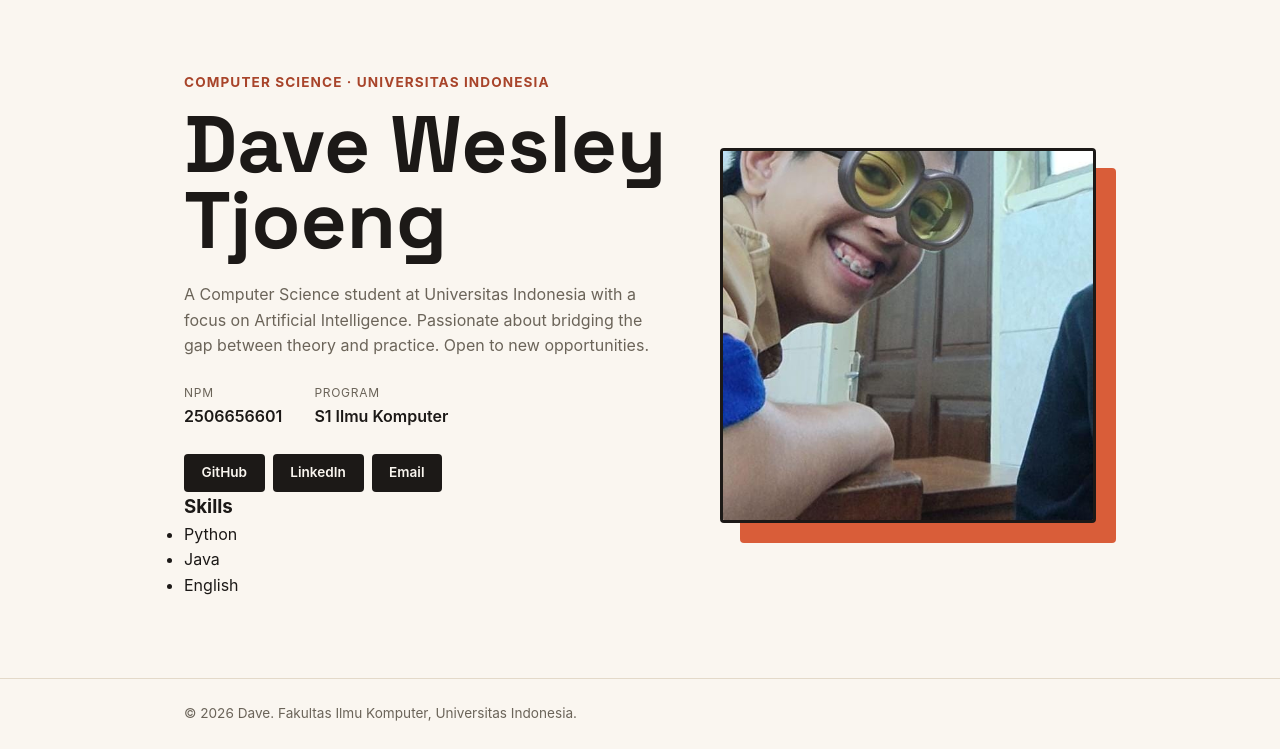
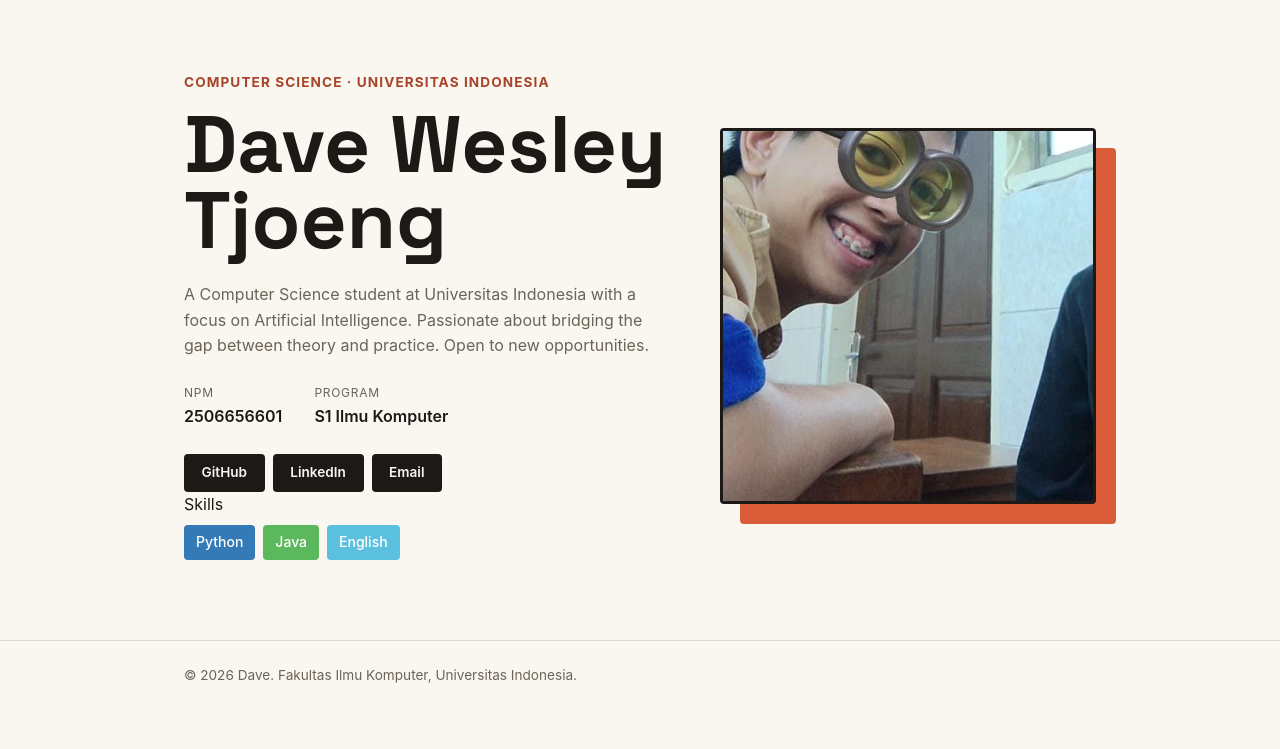
Before and after one commit to OkehBero/myportofolio, a Django app: page / in a window 1280 px wide. Shown: the part 74-823 px from the top of the page. After the commit the page ends 757 px from the top, so only its background shows below. Run offline with Django 5.2, Linux system fonts and the light colour scheme.

Commit message:
Menambahkan css

```diff
--- a/static/css/style.css
+++ b/static/css/style.css
@@ -150,6 +150,38 @@ h1, .brand {
     position: relative;
 }
 
+/* Container list skills */
+.hero-skills ul {
+    list-style: none;
+    padding: 0;
+    margin-top: 8px;
+    display: flex;
+    gap: 8px;
+    flex-wrap: wrap;
+}
+
+/* Base style untuk tiap kotak skill */
+.hero-skills li {
+    padding: 6px 12px;
+    border-radius: 4px;
+    font-size: 0.875rem;
+    font-weight: 500;
+    color: #ffffff;
+}
+
+/* Variasi warna ala Bootstrap */
+.skill-primary {
+    background-color: #337ab7; /* Biru */
+}
+
+.skill-success {
+    background-color: #5cb85c; /* Hijau */
+}
+
+.skill-info {
+    background-color: #5bc0de; /* Cyan */
+}
+
 .photo-block {
     position: absolute;
     top: 1.25rem;
--- a/templates/index.html
+++ b/templates/index.html
@@ -48,12 +48,12 @@
                         <a href="https://www.linkedin.com/in/dave-wesley-tjoeng-05a65b380/" class="social-link">LinkedIn</a>
                         <a href="mailto:davetjoeng854@gmail.com" class="social-link">Email</a>
                     </div>
-                    <div  class="hero-skills" >
-                        <h3> Skills </h3>
+                    <div class="hero-skills">
+                        <span class="skills-title">Skills</span>
                         <ul>
-                            <li> Python </li>
-                            <li> Java</li>
-                            <li> English</li>
+                            <li class="skill-primary">Python</li>
+                            <li class="skill-success">Java</li>
+                            <li class="skill-info">English</li>
                         </ul>
                     </div>
                 </div>
```
